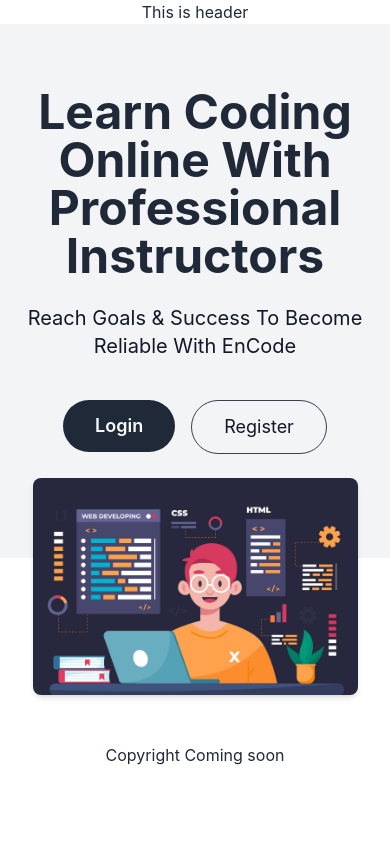
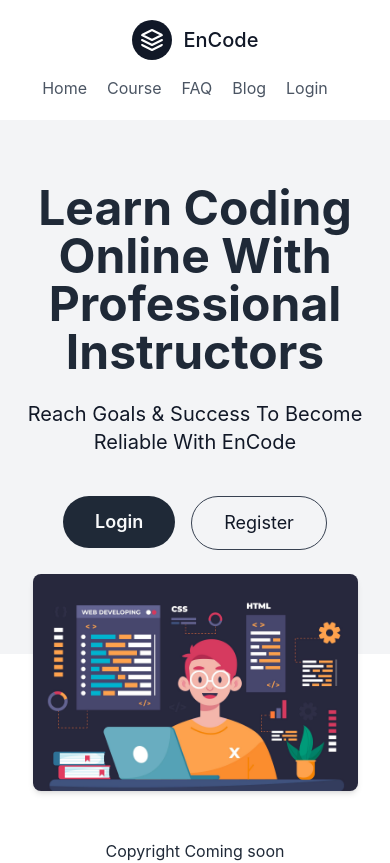
Before and after one commit to Imtiaj09/encode-learning-platform-client-side, a React (Create React App) app: page / in a window 390 px wide. Built offline with nearby package versions, Linux system fonts and the light colour scheme.

Commit message:
responsive navbar has been added

```diff
--- a/public/index.html
+++ b/public/index.html
@@ -24,7 +24,7 @@
       work correctly both with client-side routing and a non-root public URL.
       Learn how to configure a non-root public URL by running `npm run build`.
     -->
-    <title>React App</title>
+    <title>EnCode</title>
   </head>
   <body>
     <noscript>You need to enable JavaScript to run this app.</noscript>
--- a/src/Pages/Shared/Header/Header.jsx
+++ b/src/Pages/Shared/Header/Header.jsx
@@ -1,7 +1,50 @@
 import React from "react";
+import { Link } from "react-router-dom";
 
 const Header = () => {
-  return <div>This is header</div>;
+  return (
+    <header className="text-gray-600 body-font">
+      <div className="container mx-auto flex flex-wrap p-5 flex-col md:flex-row items-center">
+        <Link
+          to="/"
+          className="flex title-font font-medium items-center text-gray-900 mb-4 md:mb-0"
+        >
+          <svg
+            xmlns="http://www.w3.org/2000/svg"
+            fill="none"
+            stroke="currentColor"
+            strokeLinecap="round"
+            strokeLinejoin="round"
+            strokeWidth="2"
+            className="w-10 h-10 text-white p-2 bg-gray-900 rounded-full"
+            viewBox="0 0 24 24"
+          >
+            <path d="M12 2L2 7l10 5 10-5-10-5zM2 17l10 5 10-5M2 12l10 5 10-5"></path>
+          </svg>
+          <span className="ml-3 text-xl">EnCode</span>
+        </Link>
+        <nav className="md:ml-auto flex flex-wrap items-center text-base justify-center">
+          <Link to="/" className="mr-5 hover:text-gray-900">
+            Home
+          </Link>
+
+          <Link to="/course" className="mr-5 hover:text-gray-900">
+            Course
+          </Link>
+          <Link to="/faq" className="mr-5 hover:text-gray-900">
+            FAQ
+          </Link>
+          <Link to="/blog" className="mr-5 hover:text-gray-900">
+            Blog
+          </Link>
+
+          <a href="#" className="mr-5 hover:text-gray-900">
+            Login
+          </a>
+        </nav>
+      </div>
+    </header>
+  );
 };
 
 export default Header;
```
